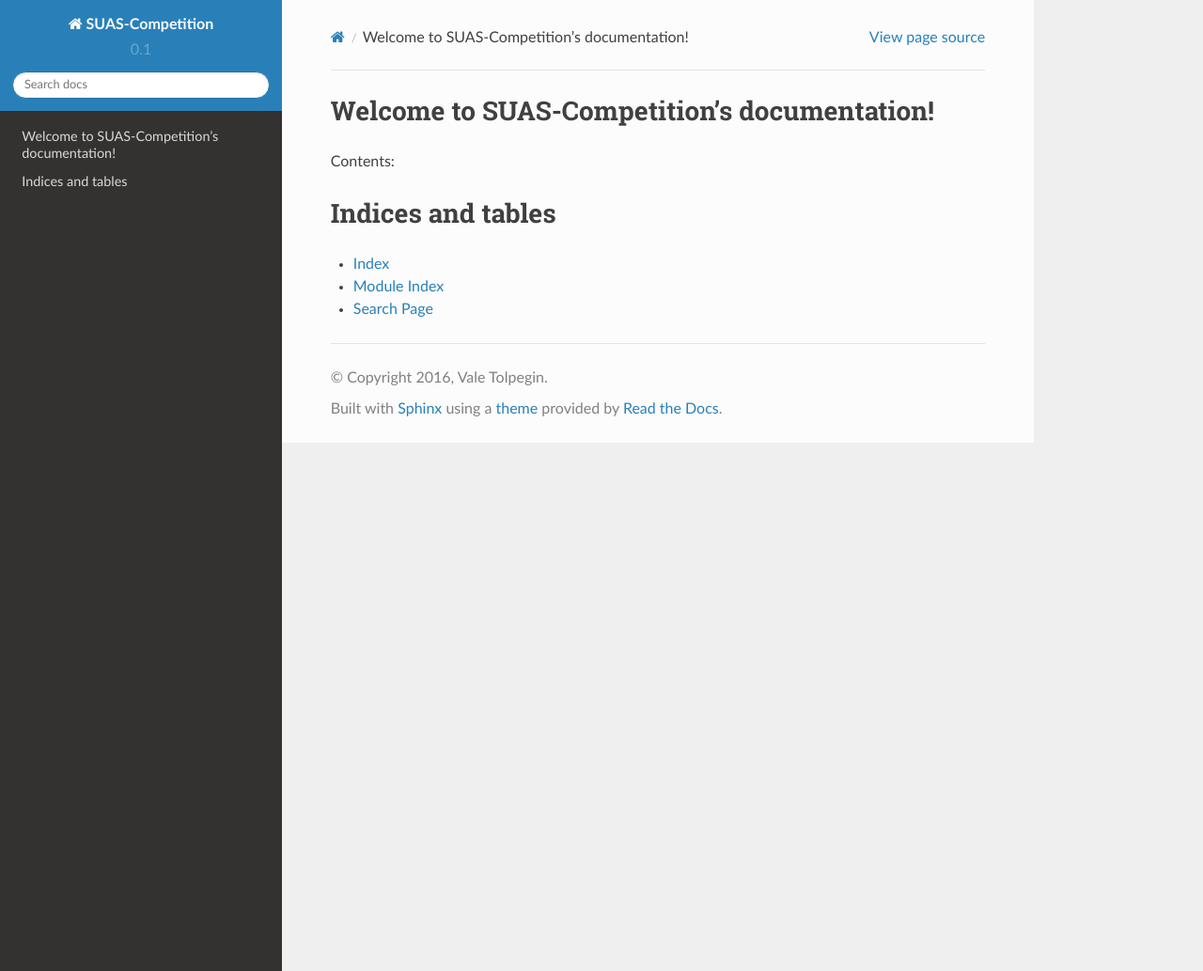
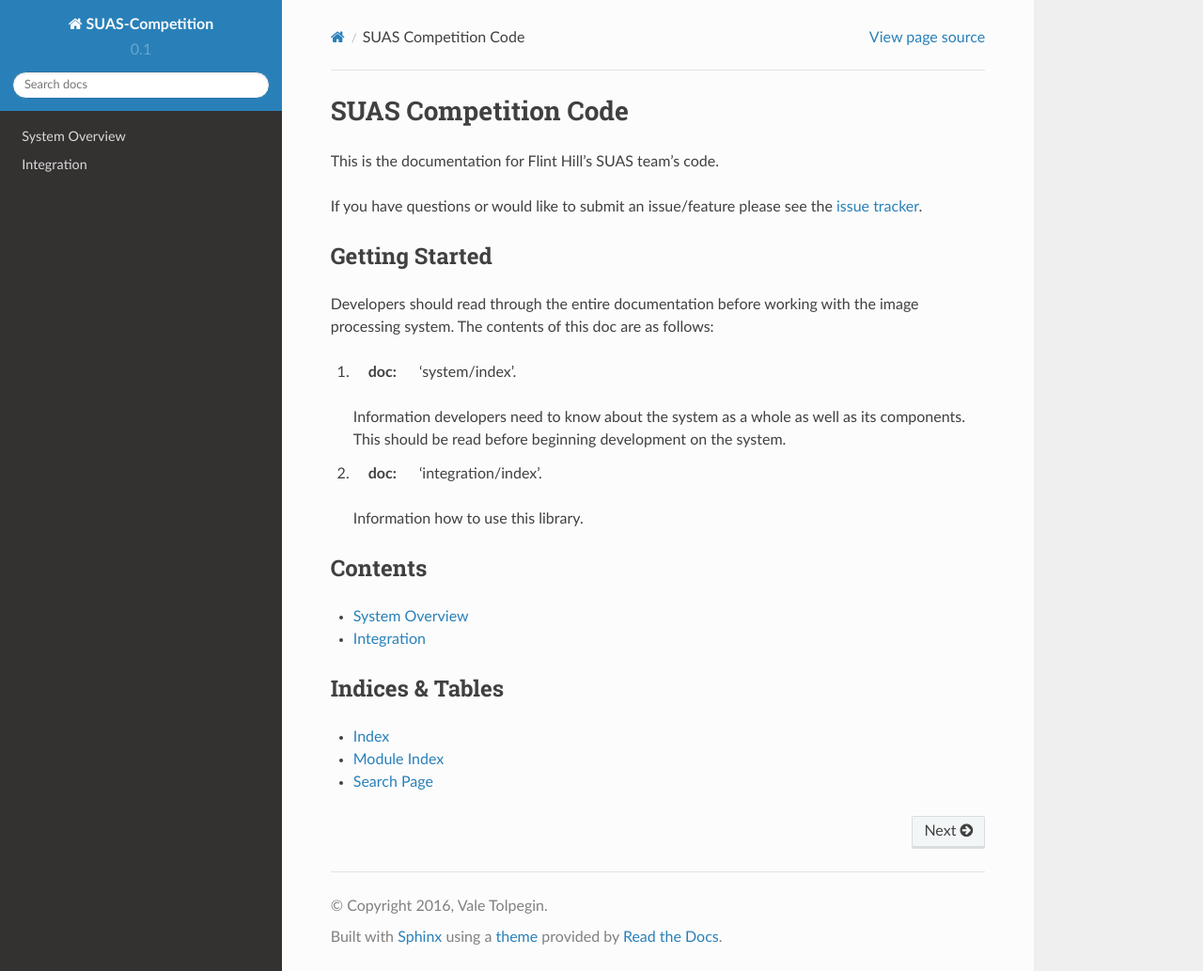
Before and after one commit to FlintHill/SUAS-Competition, a Sphinx documentation site: the page built from docs/index.rst, in a window 1280 px wide and 1033 px high. Shown: the whole window at 94% size. Built offline with Sphinx 7.4.7 and the Read the Docs theme 2.0.0, drawn with Linux system fonts in a browser that asks for light colours.

Commit message:
Continue work on docs

```diff
--- a/docs/conf.py
+++ b/docs/conf.py
@@ -83,7 +83,7 @@ language = None
 # List of patterns, relative to source directory, that match files and
 # directories to ignore when looking for source files.
 # This patterns also effect to html_static_path and html_extra_path
-exclude_patterns = ['_build', 'Thumbs.db', '.DS_Store']
+exclude_patterns = ['README.rst', '_build', 'Thumbs.db', '.DS_Store']
 
 # The reST default role (used for this markup: `text`) to use for all
 # documents.
--- a/docs/index.rst
+++ b/docs/index.rst
@@ -1,20 +1,32 @@
-.. SUAS-Competition documentation master file, created by
-   sphinx-quickstart on Wed Aug 24 14:04:22 2016.
-   You can adapt this file completely to your liking, but it should at least
-   contain the root `toctree` directive.
+SUAS Competition Code
+=====================
 
-Welcome to SUAS-Competition's documentation!
-============================================
+This is the documentation for Flint Hill's SUAS team's code.
 
-Contents:
+If you have questions or would like to submit an issue/feature please see the `issue tracker
+<https://github.com/FlintHill/SUAS-Competition>`__.
+
+Getting Started
+---------------
+
+Developers should read through the entire documentation before working with the image processing system. The contents of this doc are as follows:
+
+#. :doc: 'system/index'.
+   Information developers need to know about the system as a whole as well as its components. This should be read before beginning development on the system.
+#. :doc: 'integration/index'.
+   Information how to use this library.
+
+Contents
+--------
 
 .. toctree::
    :maxdepth: 2
 
+   system/index
+   integration/index
 
-
-Indices and tables
-==================
+Indices & Tables
+----------------
 
 * :ref:`genindex`
 * :ref:`modindex`
--- /dev/null
+++ b/docs/integration/index.rst
@@ -0,0 +1,2 @@
+Integration
+===========
--- /dev/null
+++ b/docs/system/index.rst
@@ -0,0 +1,2 @@
+System Overview
+===============
```
Also changed, not shown: docs/README.rst (added, +29 -0 lines).
